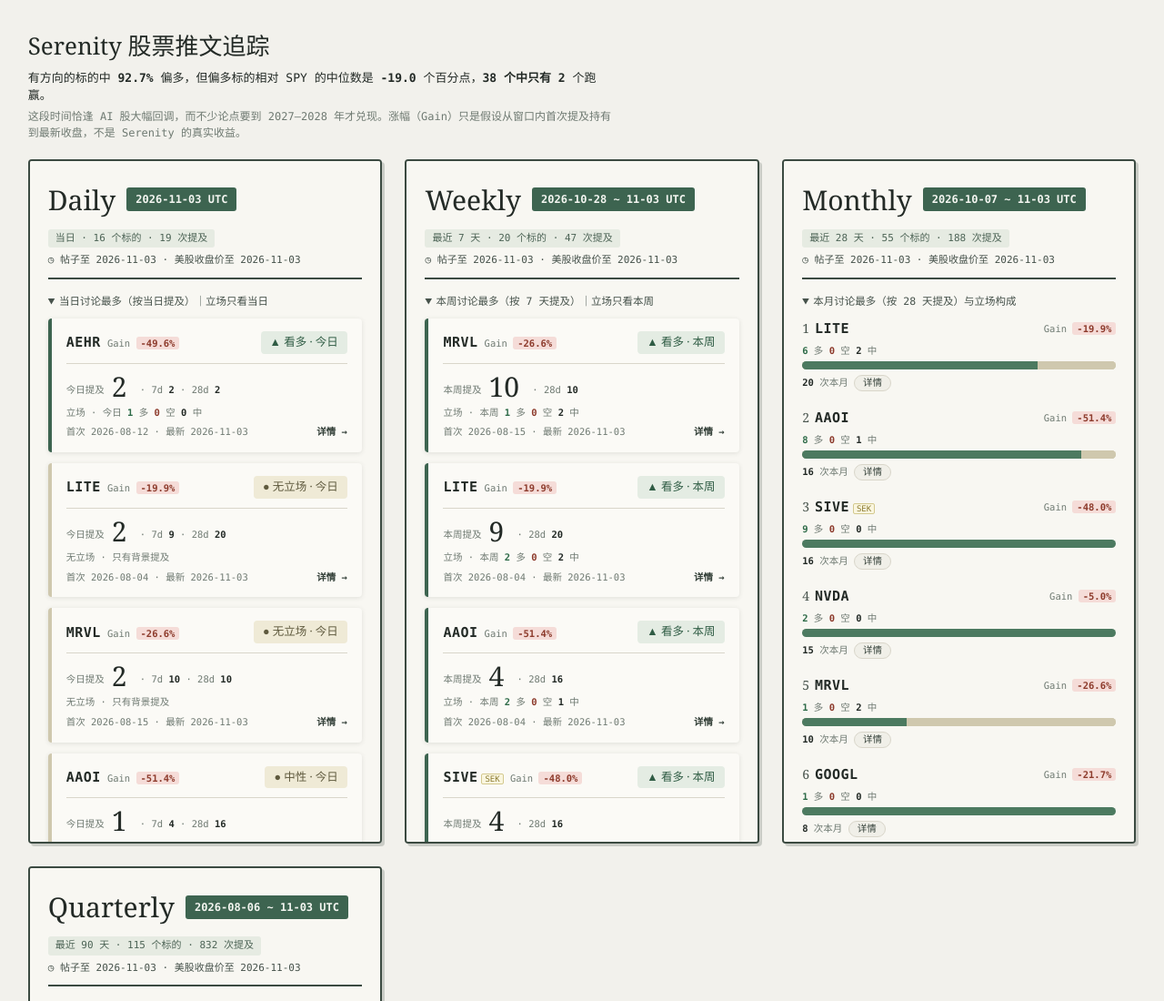
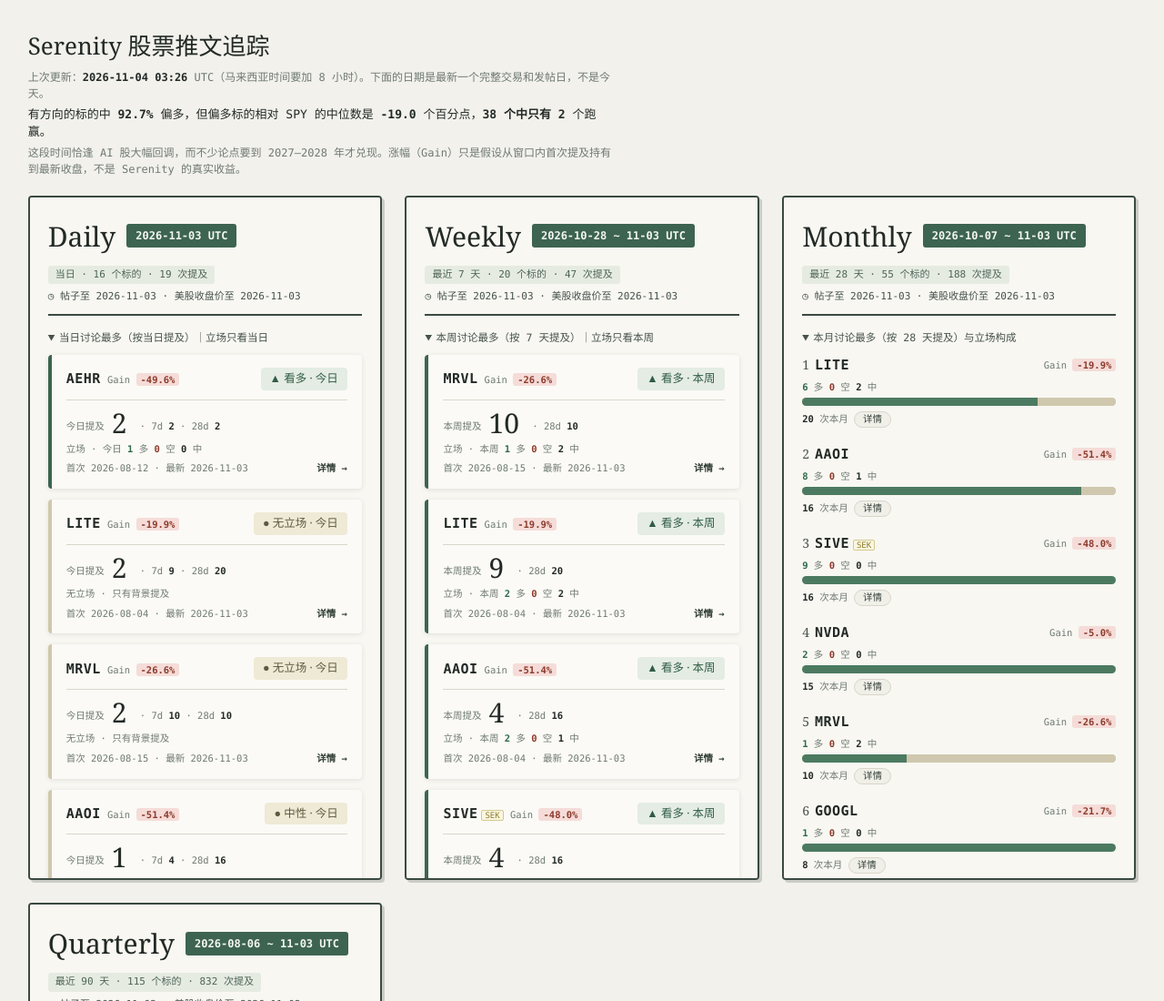
Before and after one commit to lkhao1310-art/st-report-be1bdaabfc, a plain HTML site: page index.html in a window 1280 px wide. Shown: the top 1100 px of the page at 91% size. Drawn offline with Linux system fonts and the light colour scheme.

Commit message:
Update report 2026-11-04

```diff
--- a/index.html
+++ b/index.html
@@ -42,6 +42,7 @@
 <div class="sr">
   <header class="top">
     <h1>Serenity 股票推文追踪</h1>
+    <p class="ran">上次更新：<b data-draw="cv-last_run">—</b> UTC（马来西亚时间要加 8 小时）。下面的日期是最新一个完整交易和发帖日，不是今天。</p>
     <p class="take">有方向的标的中 <b data-draw="t-share">—</b> 偏多，但偏多标的相对 SPY 的中位数是 <b data-draw="t-excess">—</b> 个百分点，<b data-draw="t-beat">—</b> 个跑赢。</p>
     <p>这段时间恰逢 AI 股大幅回调，而不少论点要到 2027–2028 年才兑现。涨幅（Gain）只是假设从窗口内首次提及持有到最新收盘，不是 Serenity 的真实收益。</p>
   </header>
```
